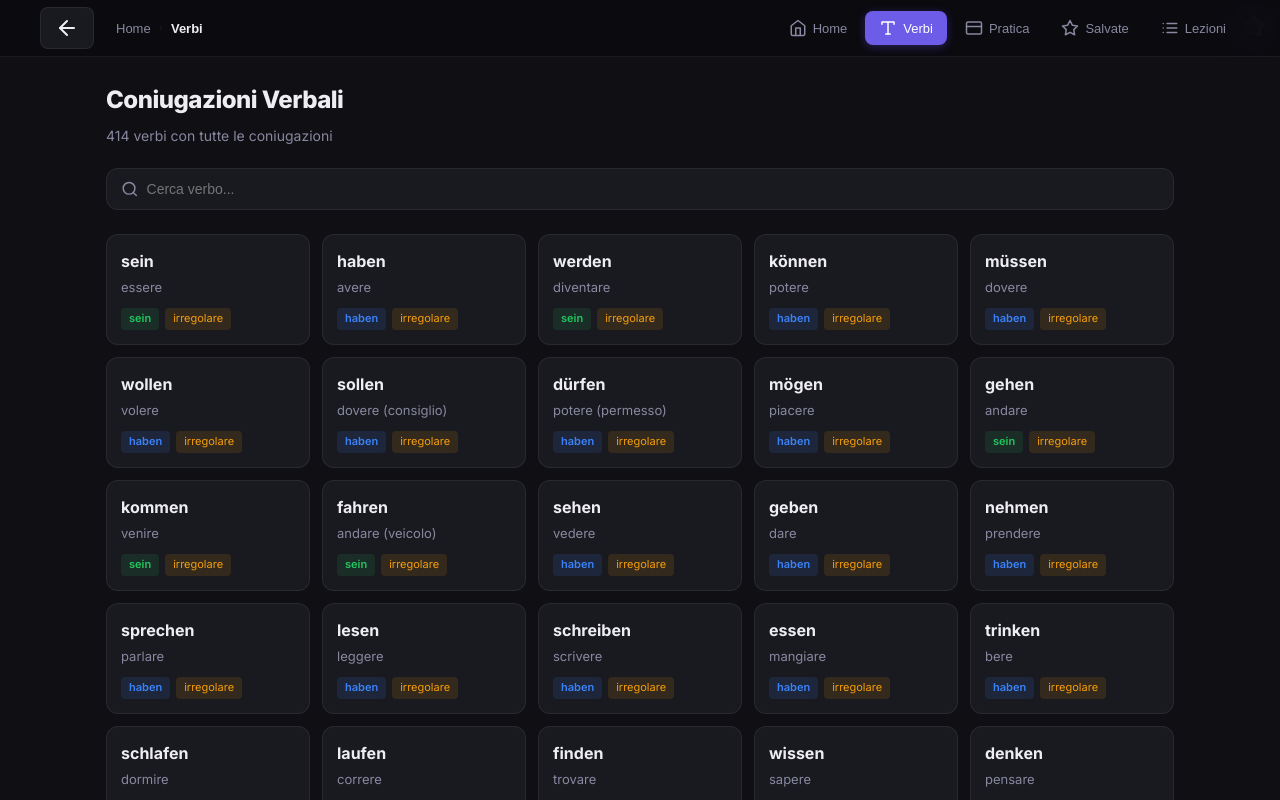
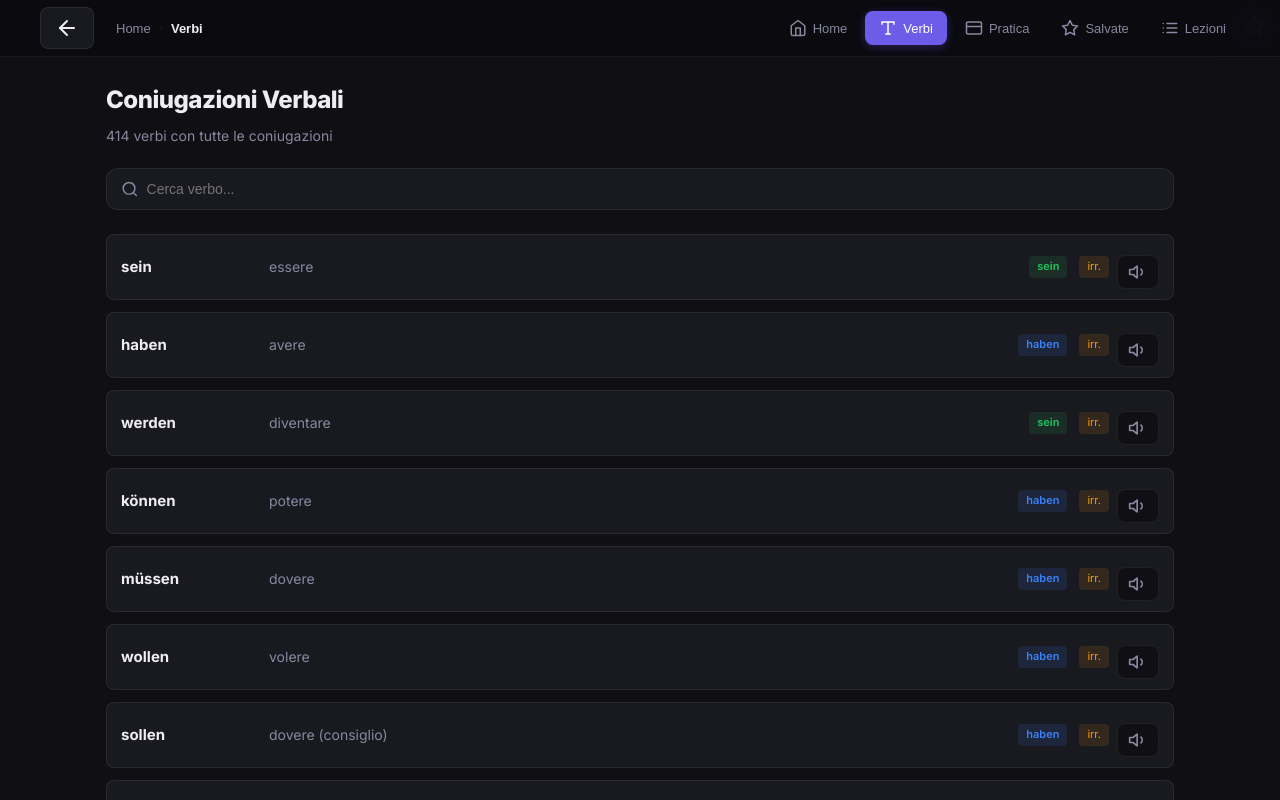
Before and after one commit to armandocesa/deutschemaster, a React (Vite) app: page / in a window 1280 px wide. Both pictures are taken after a click on the button "Verbi". Shown: the top 800 px of the page. Built offline with nearby package versions, Linux system fonts and the light colour scheme.

Commit message:
Switch vocabulary and verbs from card grid to list layout

```diff
--- a/src/pages/VerbsPage.jsx
+++ b/src/pages/VerbsPage.jsx
@@ -52,16 +52,17 @@ export default function VerbsPage({ selectedVerb, onNavigate }) {
       <div className="vocab-toolbar">
         <div className="search-box"><Icons.Search /><input type="text" placeholder="Cerca verbo..." value={searchTerm} onChange={(e) => setSearchTerm(e.target.value)} /></div>
       </div>
-      <div className="verbs-grid">
+      <div className="verbs-list">
         {filteredVerbs.map((verb) => (
-          <div key={verb.infinitiv} className="verb-card">
+          <div key={verb.infinitiv} className="verb-row" onClick={() => onNavigate('verbs', {module: verb})}>
+            <span className="verb-infinitive">{verb.infinitiv}</span>
+            <span className="verb-translation">{verb.italiano}</span>
+            <span className="verb-badges">
+              {verb.hilfsverb && <span className={`verb-aux ${verb.hilfsverb}`}>{verb.hilfsverb}</span>}
+              {verb.irregular && <span className="verb-irregular">irr.</span>}
+            </span>
             <button className={`save-btn ${isDifficultWord(verb.infinitiv) ? 'saved' : ''}`} onClick={(e) => { e.stopPropagation(); if(isDifficultWord(verb.infinitiv)){removeDifficultWord(verb.infinitiv)}else{saveDifficultWord(verb,'verb')} }}>{isDifficultWord(verb.infinitiv) ? <Icons.StarFilled /> : <Icons.Star />}</button>
-            <div className="verb-content" onClick={() => onNavigate('verbs', {module: verb})}>
-              <div className="verb-infinitive">{verb.infinitiv}</div>
-              <div className="verb-translation">{verb.italiano}</div>
-              {verb.hilfsverb && <span className={`verb-aux ${verb.hilfsverb}`}>{verb.hilfsverb}</span>}
-              {verb.irregular && <span className="verb-irregular">irregolare</span>}
-            </div>
+            <button className="speak-btn" onClick={(e) => { e.stopPropagation(); speak(verb.infinitiv); }}><Icons.Volume /></button>
           </div>
         ))}
       </div>
--- a/src/pages/VocabularyPage.jsx
+++ b/src/pages/VocabularyPage.jsx
@@ -51,7 +51,7 @@ function WordCard({ word, viewMode, onRemove }) {
 export default function VocabularyPage({ level, module, onNavigate }) {
   const { VOCABULARY_DATA } = useData();
   const [searchTerm, setSearchTerm] = useState('');
-  const [viewMode, setViewMode] = useState('grid');
+  const [viewMode, setViewMode] = useState('list');
   const [internalLevel, setInternalLevel] = useState(level || (() => { try { return localStorage.getItem('dm_last_level') || 'A1'; } catch { return 'A1'; } }));
   const activeLevel = level || internalLevel;
 
--- a/src/styles/pages.css
+++ b/src/styles/pages.css
@@ -98,11 +98,12 @@
 .answer-explanation { color: var(--text-secondary); font-size: 13px; margin-top: 6px; line-height: 1.5; }
 
 /* Verbs */
-.verbs-grid { display: grid; grid-template-columns: repeat(auto-fill, minmax(200px, 1fr)); gap: 12px; }
-.verb-card { background: var(--bg-card); border: 1px solid var(--border); border-radius: var(--radius); padding: 14px; cursor: pointer; transition: all 0.25s ease; }
-.verb-card:hover { background: var(--bg-card-hover); border-color: var(--accent); box-shadow: var(--shadow-glow); transform: translateY(-2px); }
-.verb-infinitive { font-size: 16px; font-weight: 700; margin-bottom: 3px; }
-.verb-translation { color: var(--text-secondary); font-size: 13px; margin-bottom: 6px; }
+.verbs-list { display: flex; flex-direction: column; gap: 6px; }
+.verb-row { display: flex; align-items: center; gap: 12px; background: var(--bg-card); border: 1px solid var(--border); border-radius: 8px; padding: 10px 14px; cursor: pointer; transition: all 0.15s; }
+.verb-row:hover { border-color: var(--accent); background: var(--bg-card-hover); }
+.verb-infinitive { font-size: 15px; font-weight: 700; min-width: 140px; }
+.verb-translation { color: var(--text-secondary); font-size: 14px; flex: 1; }
+.verb-badges { display: flex; gap: 6px; align-items: center; }
 .verb-aux { display: inline-block; padding: 2px 8px; border-radius: 4px; font-size: 11px; font-weight: 600; margin-right: 6px; }
 .verb-aux.haben { background: rgba(59,130,246,0.12); color: #3b82f6; }
 .verb-aux.sein { background: rgba(34,197,94,0.12); color: #22c55e; }
```
